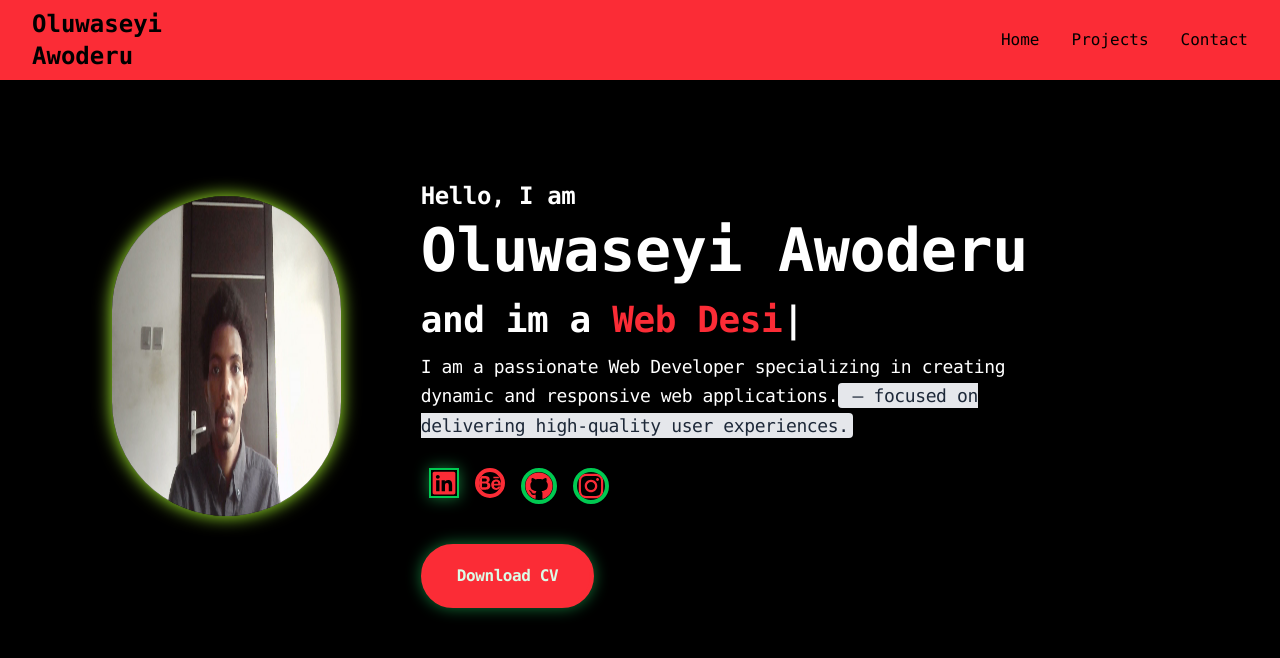
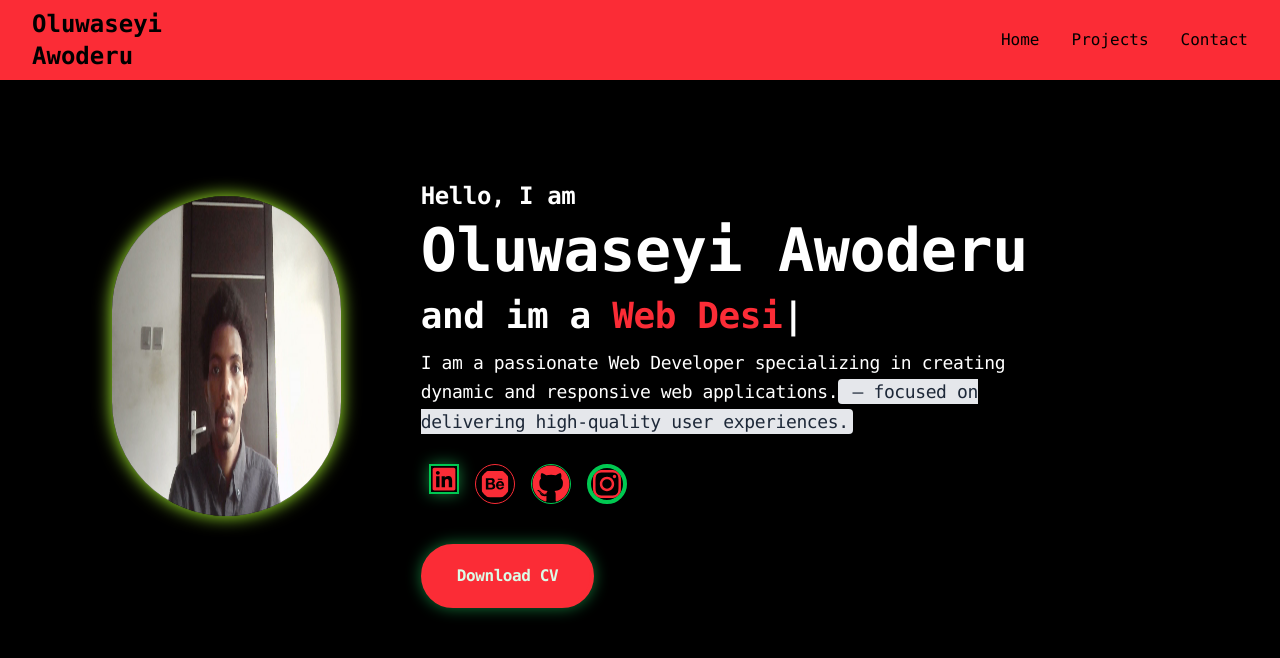
Before and after one commit to awoderu/awoderuseyiportfolioreact, a React (Vite) app: page / in a window 1280 px wide. Shown: the top 658 px of the page. Built offline with nearby package versions, Linux system fonts and the light colour scheme.

Commit message:
git js glitch scroll fix

```diff
--- a/src/components/Hero.jsx
+++ b/src/components/Hero.jsx
@@ -2,7 +2,7 @@ import { useEffect, useRef } from 'react';
 import Typed from 'typed.js';
 import React from 'react';
 import profile from "../assets/profile.jpg";
-import { FaFacebook, FaLinkedin, FaBehance, FaGithub, FaInstagram } from "react-icons/fa";
+import { FaFacebook, FaLinkedin, FaBehanceSquare, FaGithub, FaInstagram } from "react-icons/fa";
 const Hero = () => {
 
   const multiple_text = useRef(null);
@@ -10,7 +10,7 @@ const Hero = () => {
   useEffect(() => {
     if (multiple_text.current) {
       const typed = new Typed(multiple_text.current, {
-        strings: [ ' Web Developer',  'Web Designer'],
+        strings: [ 'Web Developer',  'Web Designer'],
         typeSpeed: 80,
         backSpeed: 80,
         color: '#adff2f',
@@ -47,7 +47,7 @@ const Hero = () => {
 
                     {/* Introduction section */}
 
-                <div className="ml-0 w-full text-white flex flex-col
+                <div className="inline-block w-[230px] ml-0 w-full text-white flex flex-col
                 items-center sm:items-start lg:items-start font-mono tracking-tight lg:pr-45">
                     <div>
 
@@ -55,14 +55,14 @@ const Hero = () => {
                     </div>
 
 
-                    <h1 className="text-3xl xs:text-3xl sm:text-4xl md:text-5xl lg:text-6xl font-semibold mb-3 sm:mb-4">
+                    <h1 className="text-3xl xs:text-3xl sm:text-4xl md:text-5xl lg:text-6xl font-semibold mb-3 sm:mb-4 whitespace-nowrap">
                       <span className="text-white block mb-0.5 sm:mb-1 font-bold whitespace-nowrap ">
                         Oluwaseyi Awoderu
                       </span>
                     </h1>
 
 
-                    <h3 className="text-2xl sm:text-4xl font-bold mb-3">and im a <span className="text-red-500" ref={multiple_text}>Web Developer</span>
+                    <h3 className="inline-block text-2xl sm:text-4xl font-bold mb-3 whitespace-nowrap">and im a <span className="text-red-500 " ref={multiple_text}>Web Developer</span>
                     </h3>
 
                     <p className="text-md sm:text-base lg:text-lg  max-w-2xl mx-auto lg:mx-0 mb-4 sm:mb-5 leading-relaxed max-w-200px">
@@ -78,10 +78,10 @@ const Hero = () => {
                    text-green-100 border-2 hover:border-red-500 shadow-[0_0_15px_rgba(34,197,94,0.6)]
                    transition-all duration-300 hover:bg-black
                    hover:text-green-400 hover:scale-[1.02]  active:scale-[2]
-                   focus-visible:scale-[1.02]" />
-                <FaBehance className="text-3xl text-red-500 rounded-full border-4 border-red-500" />
-                <FaGithub className="text-4xl text-red-500 rounded-full border-4 border-green-500" />
-                <FaInstagram className="text-4xl text-red-500 rounded-full border-4 border-green-500" />
+                   focus-visible:scale-[1.s02]" />
+                <FaBehanceSquare className="text-xl text-red-500 rounded-full border-1 p-1 border-red-500" size={40} />
+                <FaGithub className="text-4xl text-red-500 rounded-full border border-green-500" size={40} />
+                <FaInstagram className="text-4xl text-red-500 rounded-full border-4 border-green-500" size={40} />
                 </div>
 
 
--- a/src/pages/projects/projectpage.jsx
+++ b/src/pages/projects/projectpage.jsx
@@ -62,7 +62,7 @@ const ProjectPage = () => {
   return (
     <>
     {/* app__gallery flex__center  */}
-       <div className=" w-h-screen bg-white text-red-500 pt-16">
+       <div className=" w-h-screen bg-white text-red-500 pt-8">
       <div className="app__gallery-content w-h-screen sm:w-h-screen">
 
         <h3 className="headtext__cormorant text-5xl pb-20 pt-20 sm:pt-10
```
Also changed, not shown: 1 other file (tests, documents, lock files or other folders).
